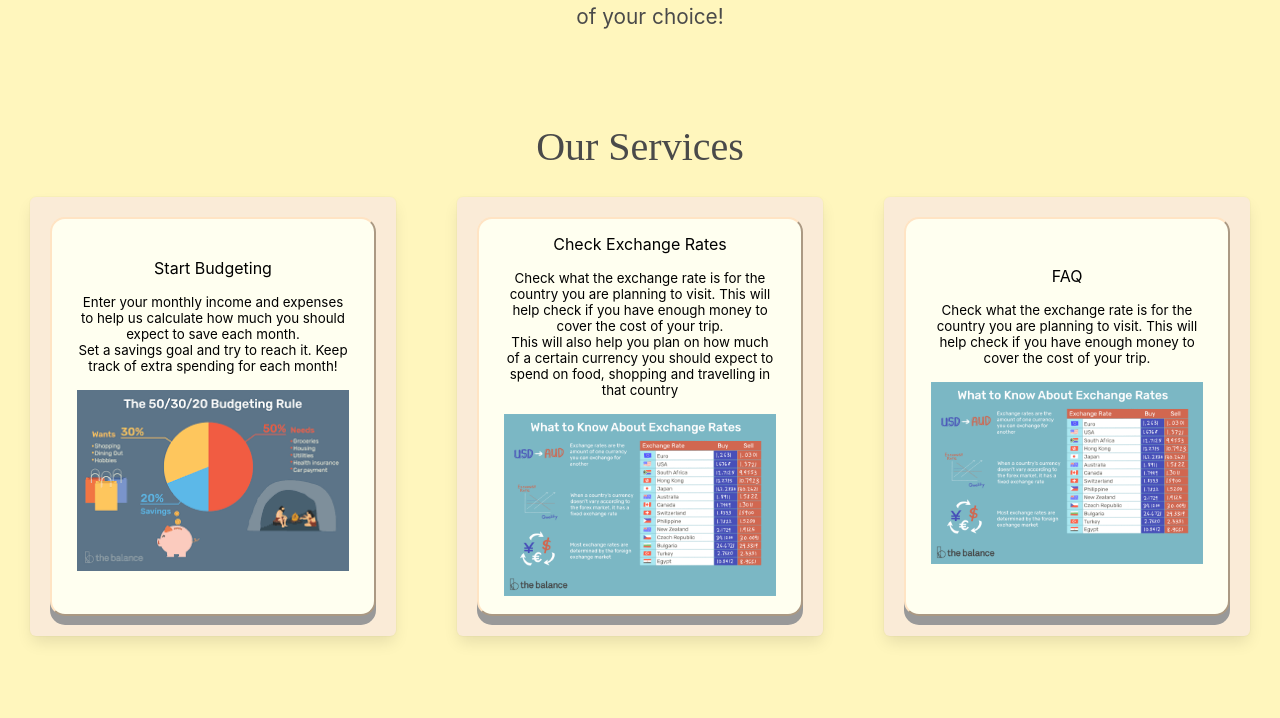
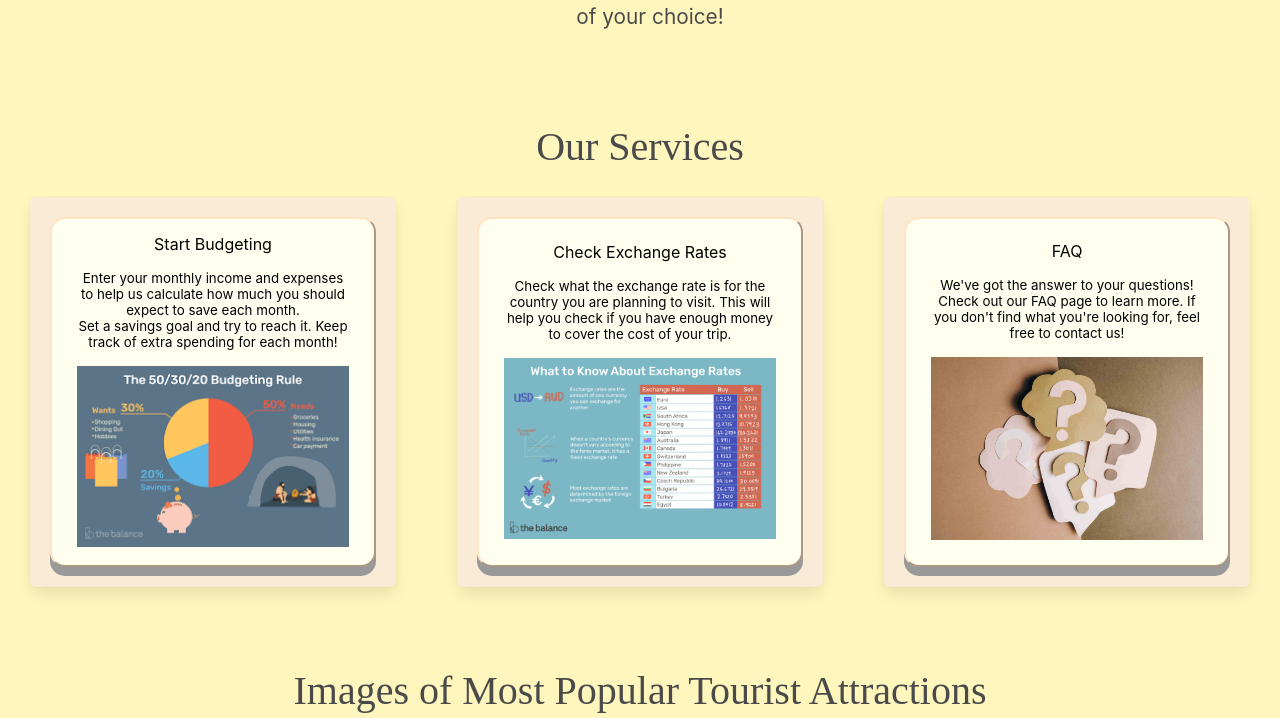
Before and after one commit to SamMartin92/hackathon-team-7, a Django app: page / in a window 1280 px wide. Shown: the part 867-1585 px from the top of the page. Run offline with Django 4.2, Linux system fonts and the light colour scheme.

Commit message:
Make changes to our services button

```diff
--- a/home/templates/home/index.html
+++ b/home/templates/home/index.html
@@ -63,11 +63,9 @@
                 <h3>Check Exchange Rates</h3>
                 <br>
                 <p>
-                    Check what the exchange rate is for the country you are planning to visit. This will help check if
+                    Check what the exchange rate is for the country you are planning to visit. This will help you check if
                     you have enough money to cover the cost of your trip.
                 </p>
-                <p>This will also help you plan on how much of a certain currency you should expect to spend on food,
-                    shopping and travelling in that country</p>
                 <br>
                 <img src="/static/images/exchange-rate.png" alt="Exchange rate explainer">
             </button>
@@ -77,11 +75,11 @@
                 <h3>FAQ</h3>
                 <br>
                 <p>
-                    Check what the exchange rate is for the country you are planning to visit. This will help check if
-                    you have enough money to cover the cost of your trip.
+                    We've got the answer to your questions! Check out our FAQ page to learn more. If you don't find what
+                    you're looking for, feel free to contact us!
                 </p>
                 <br>
-                <img src="/static/images/exchange-rate.png" alt="Exchange rate explainer">
+                <img src="/static/images/faq.jpg" alt="Frequently asked question">
             </button>
         </div>
     </div>
```
Also changed, not shown: static/images/faq.jpg (added).
